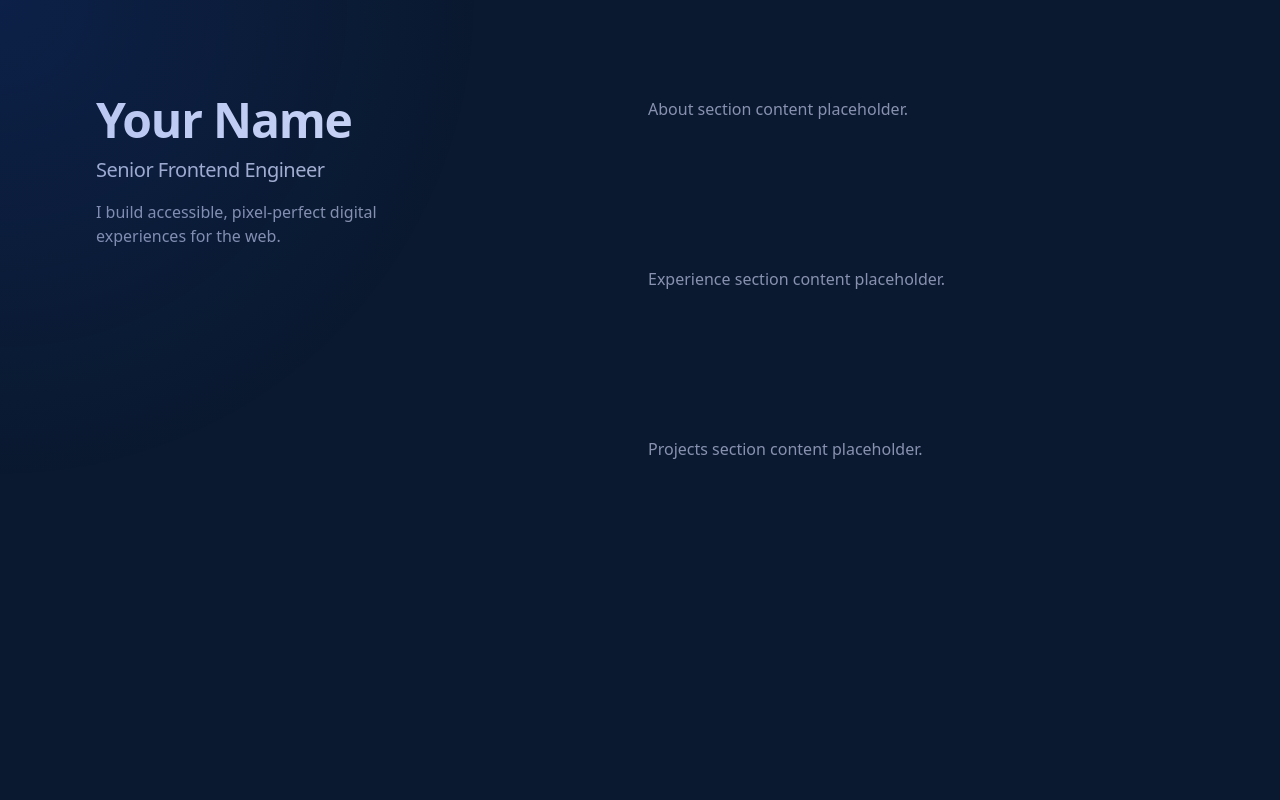
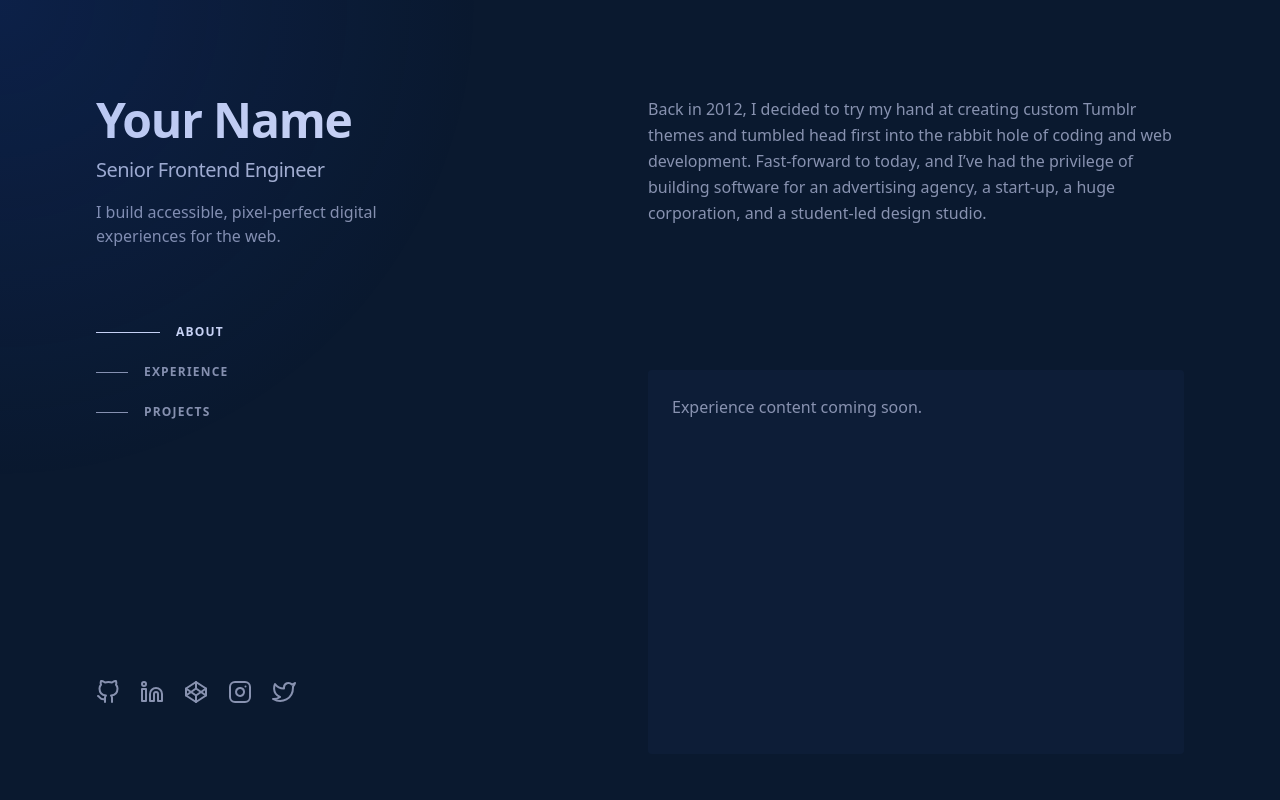
Before and after one commit to ProfMoriartey/ahmed-ali, a Next.js app: page / in a window 1280 px wide. Shown: the top 800 px of the page. Built offline with nearby package versions, Linux system fonts and the light colour scheme.

Commit message:
Adding social icons to the left column section

```diff
--- a/package.json
+++ b/package.json
@@ -17,9 +17,11 @@
   },
   "dependencies": {
     "@t3-oss/env-nextjs": "^0.12.0",
+    "lucide-react": "^1.7.0",
     "next": "^15.2.3",
     "react": "^19.0.0",
     "react-dom": "^19.0.0",
+    "react-icons": "^5.6.0",
     "zod": "^3.24.2"
   },
   "devDependencies": {
--- a/src/app/page.tsx
+++ b/src/app/page.tsx
@@ -1,3 +1,6 @@
+import Nav from "~/components/Nav";
+import Socials from "~/components/Socials";
+
 export default function Home() {
   return (
     <div className="mx-auto min-h-screen max-w-7xl px-6 py-12 md:px-12 md:py-20 lg:px-24 lg:py-0">
@@ -13,7 +16,10 @@ export default function Home() {
             <p className="mt-4 max-w-xs leading-normal">
               I build accessible, pixel-perfect digital experiences for the web.
             </p>
+            <Nav />
           </div>
+
+          <Socials />
         </header>
 
         <main className="pt-24 lg:w-1/2 lg:py-24">
@@ -24,7 +30,13 @@ export default function Home() {
             <h3 className="text-slate-lightest mb-4 text-sm font-bold tracking-widest uppercase lg:sr-only">
               About
             </h3>
-            <p>About section content placeholder.</p>
+            <p className="mb-4">
+              Back in 2012, I decided to try my hand at creating custom Tumblr
+              themes and tumbled head first into the rabbit hole of coding and
+              web development. Fast-forward to today, and I’ve had the privilege
+              of building software for an advertising agency, a start-up, a huge
+              corporation, and a student-led design studio.
+            </p>
           </section>
 
           <section
@@ -34,7 +46,9 @@ export default function Home() {
             <h3 className="text-slate-lightest mb-4 text-sm font-bold tracking-widest uppercase lg:sr-only">
               Experience
             </h3>
-            <p>Experience section content placeholder.</p>
+            <div className="bg-navy-light/50 h-96 rounded p-6">
+              <p>Experience content coming soon.</p>
+            </div>
           </section>
 
           <section
@@ -44,7 +58,9 @@ export default function Home() {
             <h3 className="text-slate-lightest mb-4 text-sm font-bold tracking-widest uppercase lg:sr-only">
               Projects
             </h3>
-            <p>Projects section content placeholder.</p>
+            <div className="bg-navy-light/50 h-96 rounded p-6">
+              <p>Projects content coming soon.</p>
+            </div>
           </section>
         </main>
       </div>
--- /dev/null
+++ b/src/components/Nav.tsx
@@ -0,0 +1,69 @@
+"use client";
+
+import { useEffect, useState } from "react";
+
+const navItems = [
+  { name: "About", href: "#about" },
+  { name: "Experience", href: "#experience" },
+  { name: "Projects", href: "#projects" },
+];
+
+export default function Nav() {
+  const [activeSection, setActiveSection] = useState("about");
+
+  useEffect(() => {
+    const observer = new IntersectionObserver(
+      (entries) => {
+        entries.forEach((entry) => {
+          if (entry.isIntersecting) {
+            setActiveSection(entry.target.id);
+          }
+        });
+      },
+      { rootMargin: "-50% 0px -50% 0px" },
+    );
+
+    const sections = document.querySelectorAll("section[id]");
+    sections.forEach((section) => observer.observe(section));
+
+    return () => {
+      sections.forEach((section) => observer.unobserve(section));
+    };
+  }, []);
+
+  return (
+    <nav className="nav hidden lg:block">
+      <ul className="mt-16 w-max">
+        {navItems.map((item) => {
+          const isActive = activeSection === item.href.substring(1);
+
+          return (
+            <li key={item.name}>
+              <a
+                href={item.href}
+                className={`group flex items-center py-3 ${
+                  isActive ? "text-slate-lightest" : "text-slate"
+                }`}
+              >
+                <span
+                  className={`mr-4 h-px transition-all duration-300 motion-reduce:transition-none ${
+                    isActive
+                      ? "bg-slate-lightest w-16"
+                      : "bg-slate group-hover:bg-slate-lightest w-8 group-hover:w-16"
+                  }`}
+                />
+                <span
+                  className={`group-hover:text-slate-lightest text-xs font-bold tracking-widest uppercase ${
+                    isActive ? "text-slate-lightest" : "text-slate"
+                  }`}
+                >
+                  {item.name}
+                </span>
+              </a>
+            </li>
+          );
+        })}
+      </ul>
+    </nav>
+  );
+}
--- /dev/null
+++ b/src/components/Socials.tsx
@@ -0,0 +1,59 @@
+import {
+  FiGithub,
+  FiLinkedin,
+  FiCodepen,
+  FiInstagram,
+  FiTwitter,
+} from "react-icons/fi";
+
+const socialLinks = [
+  {
+    name: "GitHub",
+    href: "https://github.com/ProfMoriartey/",
+    icon: FiGithub,
+  },
+  {
+    name: "LinkedIn",
+    href: "https://www.linkedin.com/in/ahmed-alhusaini/",
+    icon: FiLinkedin,
+  },
+  {
+    name: "CodePen",
+    href: "https://codepen.io",
+    icon: FiCodepen,
+  },
+  {
+    name: "Instagram",
+    href: "https://www.instagram.com/ahmedalhusaini_/",
+    icon: FiInstagram,
+  },
+  {
+    name: "Twitter",
+    href: "https://twitter.com",
+    icon: FiTwitter,
+  },
+];
+
+export default function Socials() {
+  return (
+    <ul className="mt-8 flex items-center gap-5" aria-label="Social media">
+      {socialLinks.map((link) => {
+        const Icon = link.icon;
+        return (
+          <li key={link.name}>
+            <a
+              href={link.href}
+              target="_blank"
+              rel="noreferrer noopener"
+              className="text-slate hover:text-slate-lightest block transition-colors duration-300"
+              aria-label={`${link.name} (opens in a new tab)`}
+            >
+              <span className="sr-only">{link.name}</span>
+              <Icon className="h-6 w-6" />
+            </a>
+          </li>
+        );
+      })}
+    </ul>
+  );
+}
```
Also changed, not shown: 1 other file (tests, documents, lock files or other folders).
